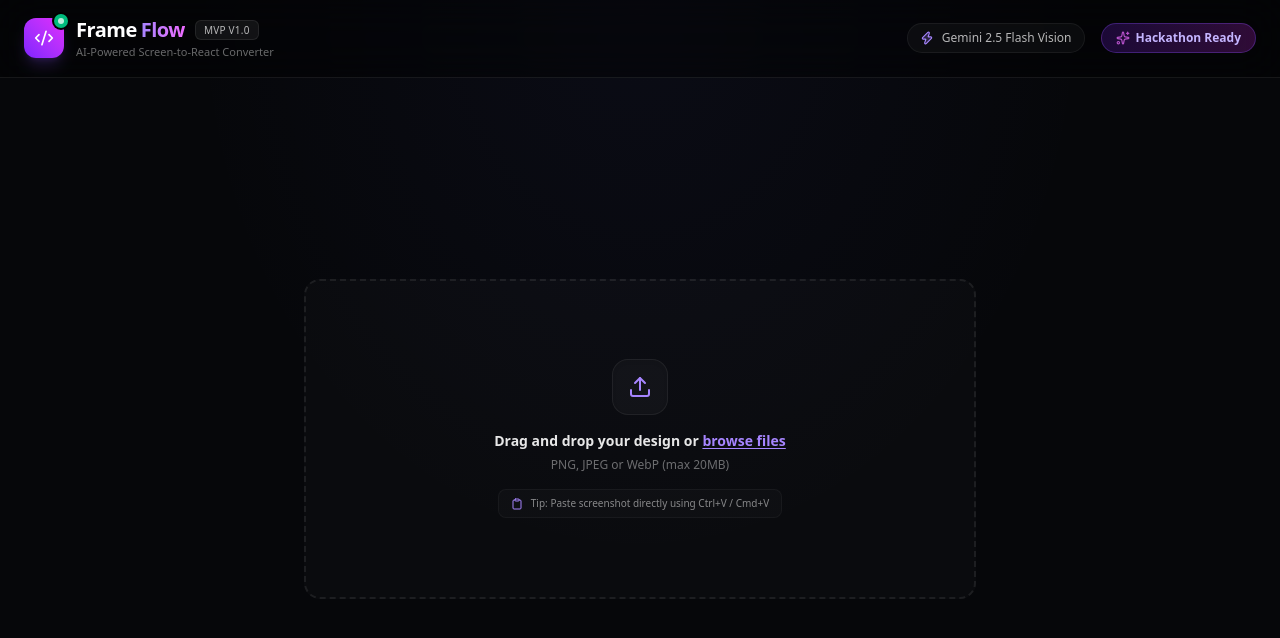
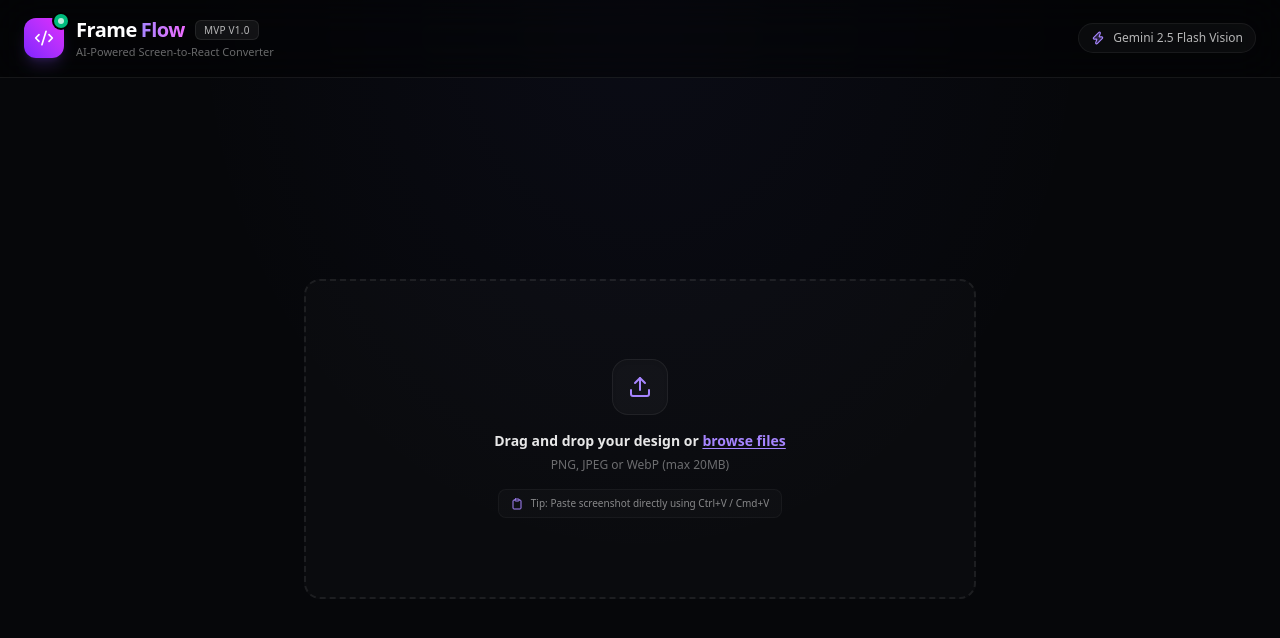
Before and after one commit to EZHILAKASH/Figma-bot, a Next.js app: page / in a window 1280 px wide. Shown: the top 638 px of the page. Built offline with nearby package versions, Linux system fonts and the light colour scheme.

Commit message:
6th Commit

```diff
--- a/src/components/Header.tsx
+++ b/src/components/Header.tsx
@@ -1,5 +1,5 @@
 import React from 'react';
-import { Sparkles, Code2, Zap } from 'lucide-react';
+import { Code2, Zap } from 'lucide-react';
 
 export default function Header() {
   return (
@@ -27,10 +27,6 @@ export default function Header() {
           <Zap className="w-3.5 h-3.5 text-violet-400 fill-violet-400/20" />
           <span>Gemini 2.5 Flash Vision</span>
         </div>
-        <div className="flex items-center space-x-1.5 px-3.5 py-1.5 rounded-full bg-gradient-to-r from-violet-600/20 to-fuchsia-500/20 border border-violet-500/30 text-xs font-semibold text-violet-300">
-          <Sparkles className="w-3.5 h-3.5 text-fuchsia-400 animate-pulse" />
-          <span>Hackathon Ready</span>
-        </div>
       </div>
     </header>
   );
```
